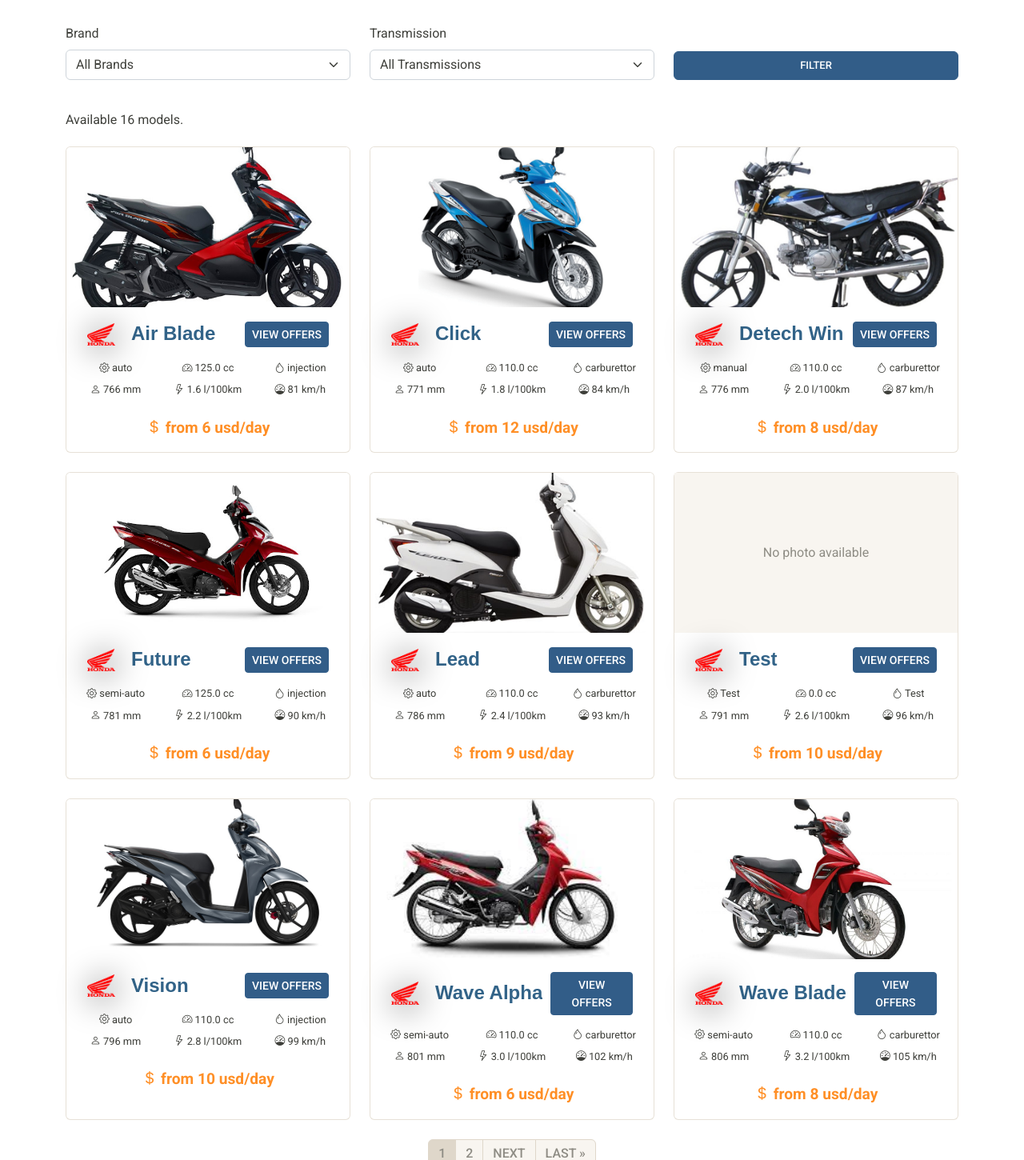
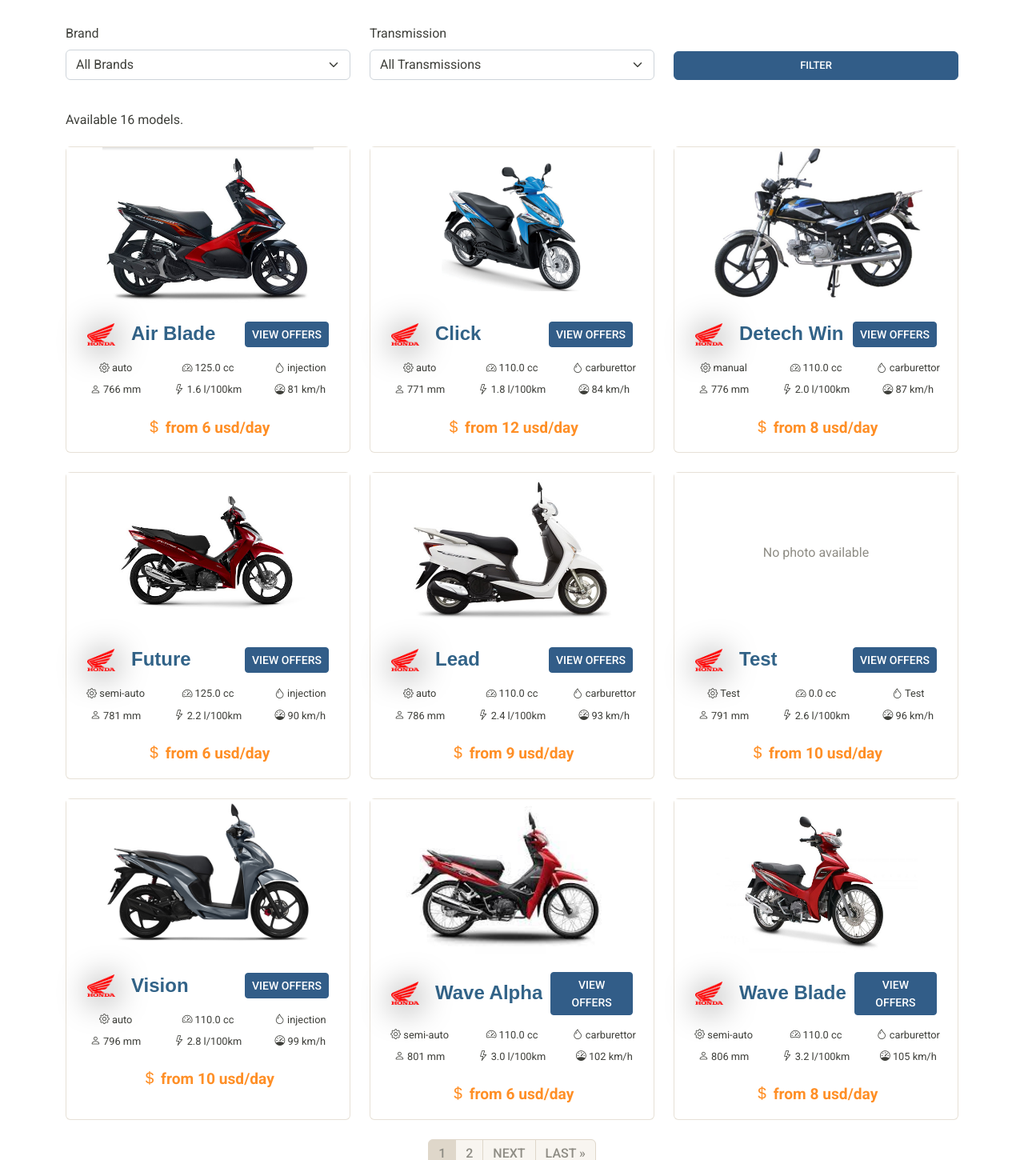
Before and after one commit to ara-foundation/bike-rental-vietnam, a Django app: page / in a window 1280 px wide. Shown: the part 92-1542 px from the top of the page at 80% size. Run offline with Django 5.2, Linux system fonts and the light colour scheme; data comes from the database, SQL or seed files in the repository; both versions use the stored data as it was after the commit; some libraries are stand-ins or nearby versions.

Commit message:
Commit message:
"Enhance bike rental system UI and functionality
Improve card styling and hover effects
Implement pagination and filtering for bike models
Refine bike model and offer detail views
Enhance bike order form with dynamic pricing
Update models with additional specifications
Improve admin interface with import/export and previews
Implement consistent styling across views"

```diff
--- a/bike_rental/static/css/bikes.css
+++ b/bike_rental/static/css/bikes.css
@@ -17,20 +17,28 @@
 }
 
 .card:hover {
-    transform: scale(1.05);
+    transform: scale(1.08);
     box-shadow: 0 10px 20px rgba(0,0,0,0.2);
 }
 
 .card-img-top-wrapper {
+    height: 200px;
+    background-color: white;
+    display: flex;
+    align-items: center;
+    justify-content: center;
     overflow: hidden;
 }
 
 .card-img-top {
+    max-width: 100%;
+    max-height: 100%;
+    object-fit: contain;
     transition: transform 0.3s ease-in-out;
 }
 
 .card:hover .card-img-top {
-    transform: scale(1.1);
+    transform: scale(1.2);
 }
 
 .brand-logo {
--- a/bike_rental/templates/bikemodel_list.html
+++ b/bike_rental/templates/bikemodel_list.html
@@ -57,13 +57,11 @@
     {% for bikemodel in bikemodels %}
         <div class="col-md-4 mb-4">
             <div class="card h-100">
-                <div class="card-img-top-wrapper" style="height: 200px; overflow: hidden;">
+                <div class="card-img-top-wrapper">
                     {% if bikemodel.bike_model_photo %}
-                        <img src="{{ bikemodel.bike_model_photo.url }}" alt="{{ bikemodel.model }}" class="card-img-top" style="object-fit: cover; height: 100%; width: 100%;">
+                        <img src="{{ bikemodel.bike_model_photo.url }}" alt="{{ bikemodel.model }}" class="card-img-top">
                     {% else %}
-                        <div class="bg-light d-flex align-items-center justify-content-center" style="height: 100%;">
-                            <span class="text-muted">No photo available</span>
-                        </div>
+                        <span class="text-muted">No photo available</span>
                     {% endif %}
                 </div>
                 <div class="card-body">
--- a/bike_rental/views.py
+++ b/bike_rental/views.py
@@ -31,7 +31,11 @@ class BikeModelListView(ListView):
     def get_context_data(self, **kwargs):
         context = super().get_context_data(**kwargs)
         context['brands'] = BikeBrand.objects.all()
-        context['transmissions'] = BikeModel.objects.values_list('transmission', flat=True).distinct()
+
+        transmissions = set(BikeModel.objects.values_list('transmission', flat=True))
+        transmission_order = ['auto', 'semi-auto', 'manual']
+        sorted_transmissions = [t for t in transmission_order if t in transmissions] + sorted(transmissions - set(transmission_order))
+        context['transmissions'] = sorted_transmissions
 
         selected_brand_id = self.request.GET.get('brand')
         if selected_brand_id:
```
Also changed, not shown: db.sqlite3.
